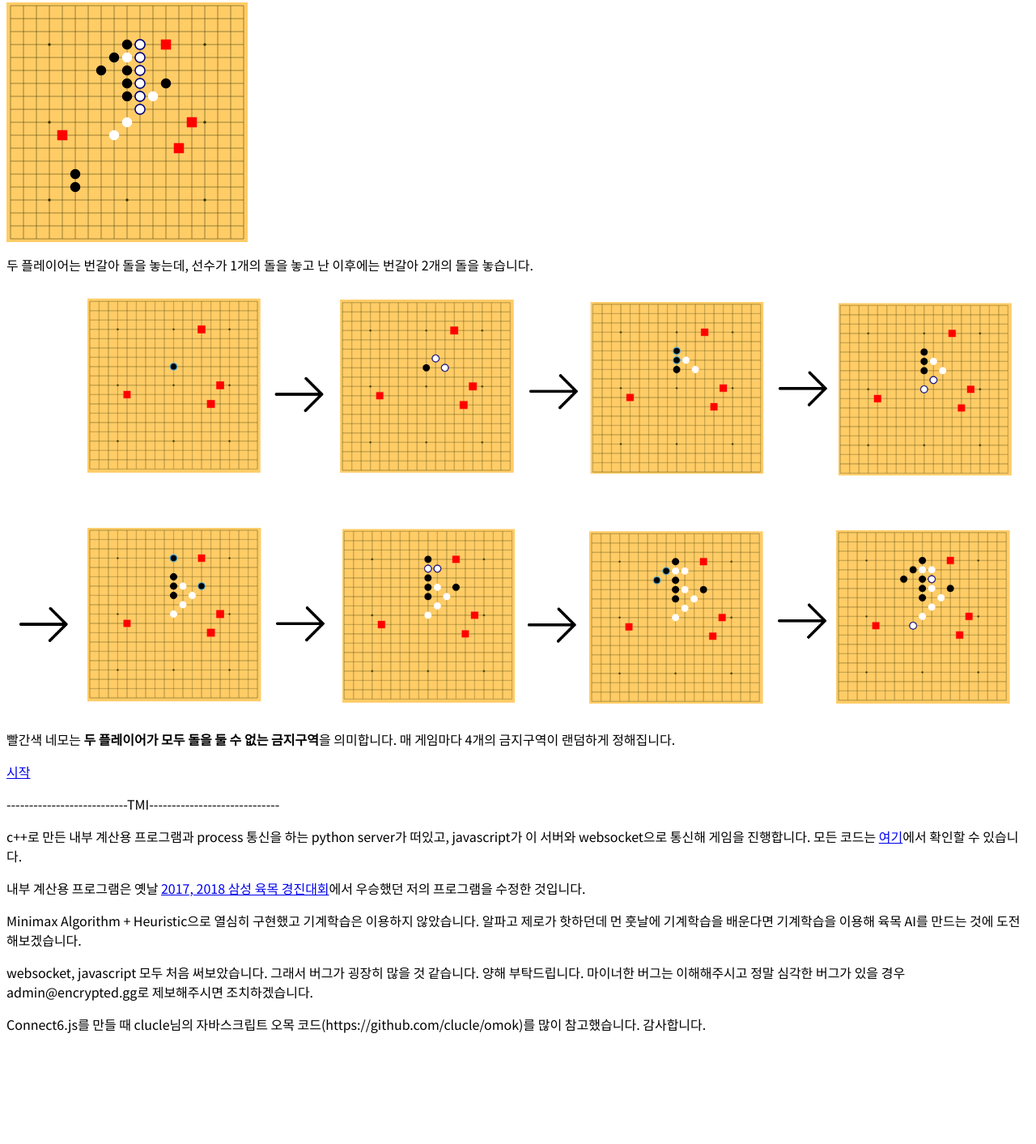
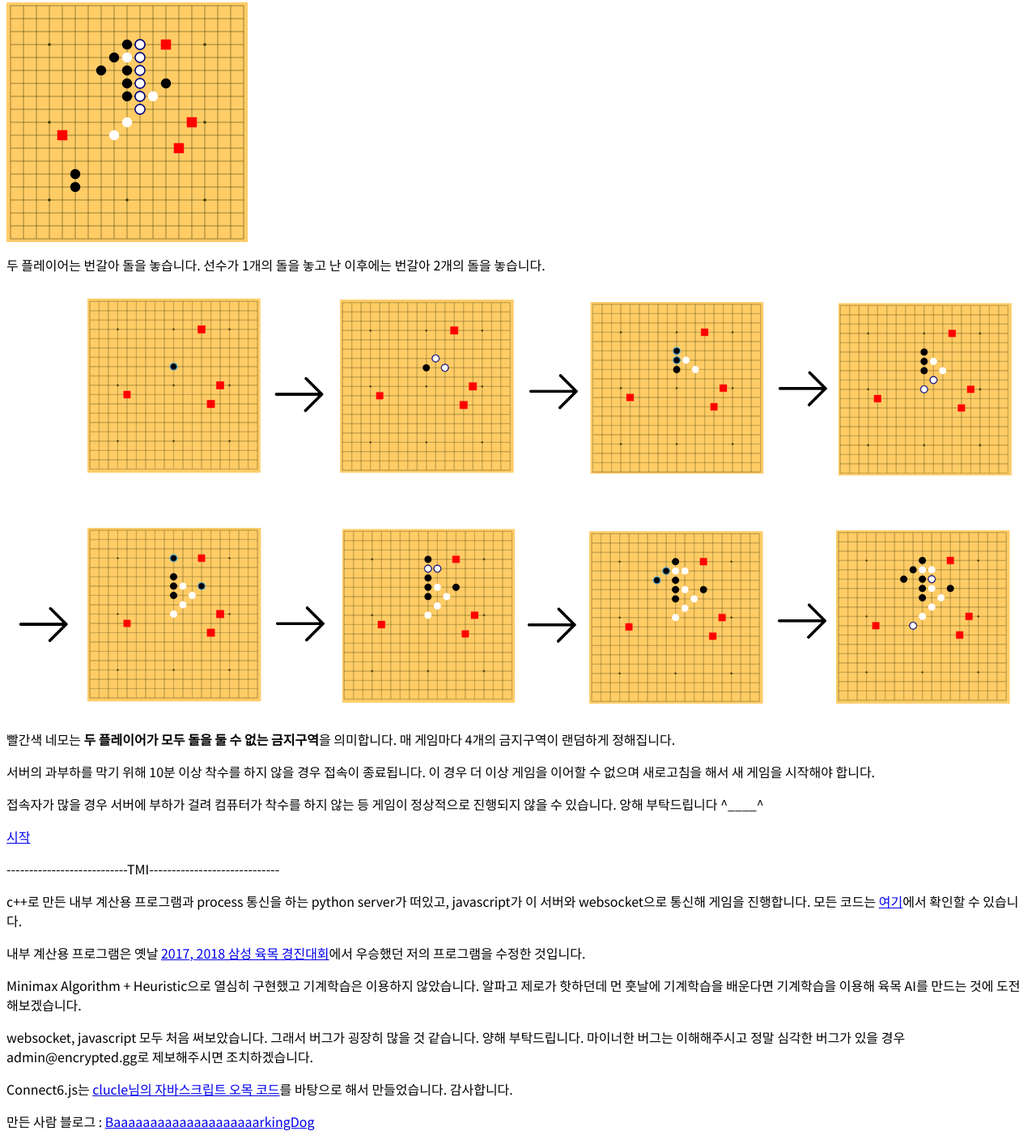
Before and after one commit to Kbigbean/Connect6-Web, a plain HTML site: page html-frontend/rule.html in a window 1280 px wide. Shown: the part 85-1498 px from the top of the page at 81% size. Before the commit the page ends 1378 px from the top, so only its background shows below. Drawn offline with nearby package versions, Linux system fonts and the light colour scheme.

Commit message:
donegit add .!

```diff
--- a/html-frontend/rule.html
+++ b/html-frontend/rule.html
@@ -13,16 +13,20 @@
   <p style="font-family: Noto Sans KR;">이 웹사이트는 제가 만든 AI와 육목을 할 수 있는 웹사이트입니다.</p>
   <p style="font-family: Noto Sans KR;">육목은 오목과 비슷하게 자신의 돌 6개를 한 줄에 이으면 승리하는 게임입니다.</p>
   <img style="max-width:100% !important; height:auto;" src="src/1.png">
-  <p style="font-family: Noto Sans KR;">두 플레이어는 번갈아 돌을 놓는데, 선수가 1개의 돌을 놓고 난 이후에는 번갈아 2개의 돌을 놓습니다.</p>
+  <p style="font-family: Noto Sans KR;">두 플레이어는 번갈아 돌을 놓습니다. 선수가 1개의 돌을 놓고 난 이후에는 번갈아 2개의 돌을 놓습니다.</p>
   <img style="max-width:100% !important; height:auto;" src="src/2.png">
   <p style="font-family: Noto Sans KR;">빨간색 네모는 <b>두 플레이어가 모두 돌을 둘 수 없는 금지구역</b>을 의미합니다. 매 게임마다 4개의 금지구역이 랜덤하게 정해집니다.</p>
+  <p style="font-family: Noto Sans KR;">서버의 과부하를 막기 위해 10분 이상 착수를 하지 않을 경우 접속이 종료됩니다. 이 경우 더 이상 게임을 이어할 수 없으며 새로고침을 해서 새 게임을 시작해야 합니다.</p>
+  <p style="font-family: Noto Sans KR;">접속자가 많을 경우 서버에 부하가 걸려 컴퓨터가 착수를 하지 않는 등 게임이 정상적으로 진행되지 않을 수 있습니다. 앙해 부탁드립니다 ^____^ </p>
   <p style="font-family: Noto Sans KR;"><a href="./connect6.html"> 시작 </a> </p>
   <p style="font-family: Noto Sans KR;"> ---------------------------TMI----------------------------- </p>
   <p style="font-family: Noto Sans KR;">c++로 만든 내부 계산용 프로그램과 process 통신을 하는 python server가 떠있고, javascript가 이 서버와 websocket으로 통신해 게임을 진행합니다. 모든 코드는 <a href="https://github.com/blisstoner/Connect6-Web">여기</a>에서 확인할 수 있습니다.</p>
   <p style="font-family: Noto Sans KR;">내부 계산용 프로그램은 옛날 <a href="https://blog.encrypted.gg/search/%EC%9C%A1%EB%AA%A9%EB%8C%80%ED%9A%8C">2017, 2018 삼성 육목 경진대회</a>에서 우승했던 저의 프로그램을 수정한 것입니다.</p>
   <p style="font-family: Noto Sans KR;">Minimax Algorithm + Heuristic으로 열심히 구현했고 기계학습은 이용하지 않았습니다. 알파고 제로가 핫하던데 먼 훗날에 기계학습을 배운다면 기계학습을 이용해 육목 AI를 만드는 것에 도전해보겠습니다.</p>
   <p style="font-family: Noto Sans KR;">websocket, javascript 모두 처음 써보았습니다. 그래서 버그가 굉장히 많을 것 같습니다. 양해 부탁드립니다. 마이너한 버그는 이해해주시고 정말 심각한 버그가 있을 경우 admin@encrypted.gg로 제보해주시면 조치하겠습니다.</p>
-  <p style="font-family: Noto Sans KR;">Connect6.js를 만들 때 clucle님의 자바스크립트 오목 코드(https://github.com/clucle/omok)를 많이 참고했습니다. 감사합니다.</p>
+  <p style="font-family: Noto Sans KR;">Connect6.js는 <a href="https://github.com/clucle/omok">clucle님의 자바스크립트 오목 코드</a>를 바탕으로 해서 만들었습니다. 감사합니다.</p>
+  <p style="font-family: Noto Sans KR;">만든 사람 블로그 : <a href="https://blog.encrypted.gg">BaaaaaaaaaaaaaaaaaaaarkingDog</a></p>
+
 </body>
 
 
```
Also changed, not shown: html-frontend/index.html (+2 -2 lines), html-frontend/js/connect6.js (+4 -3 lines), 2 other files.
